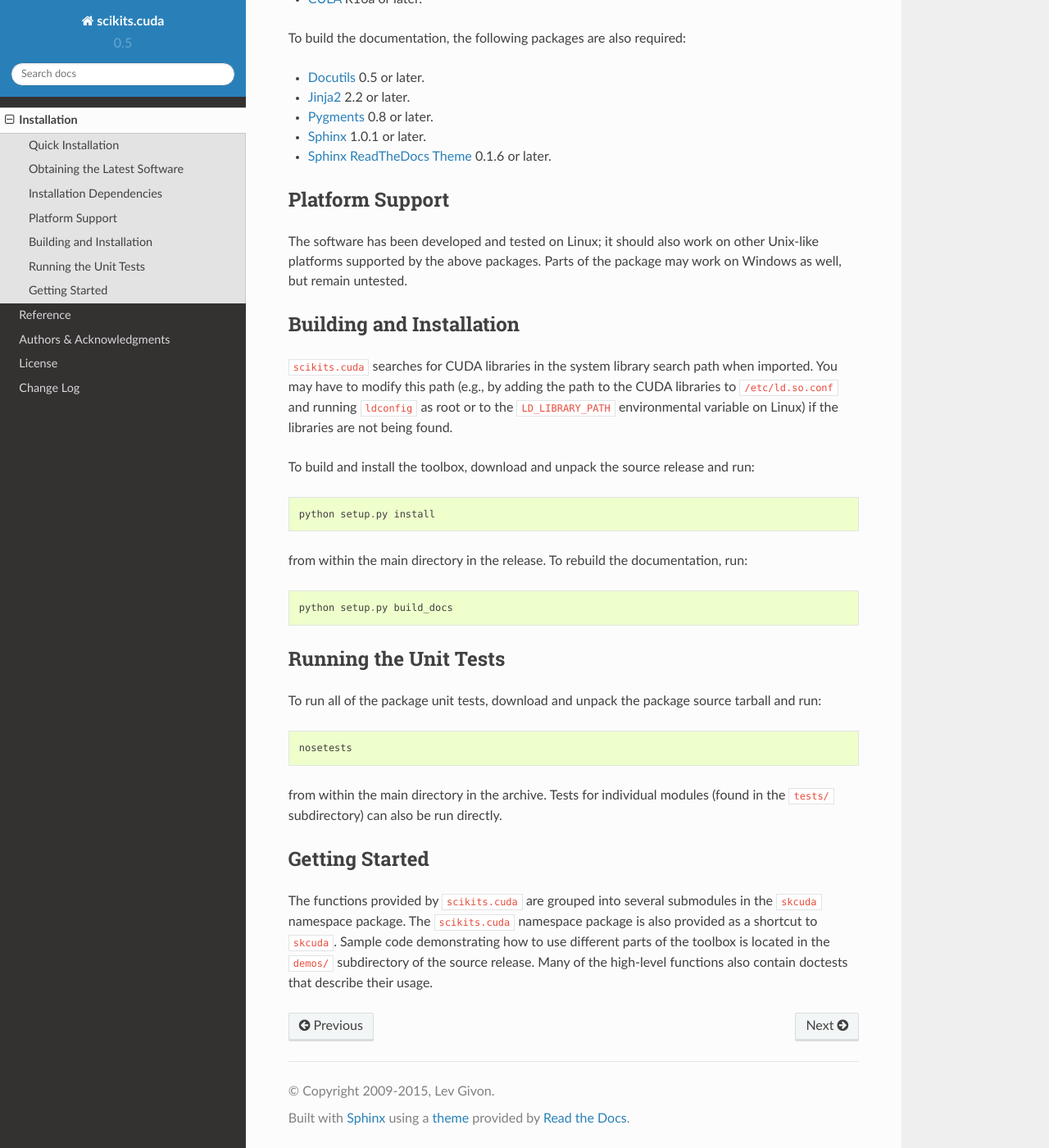
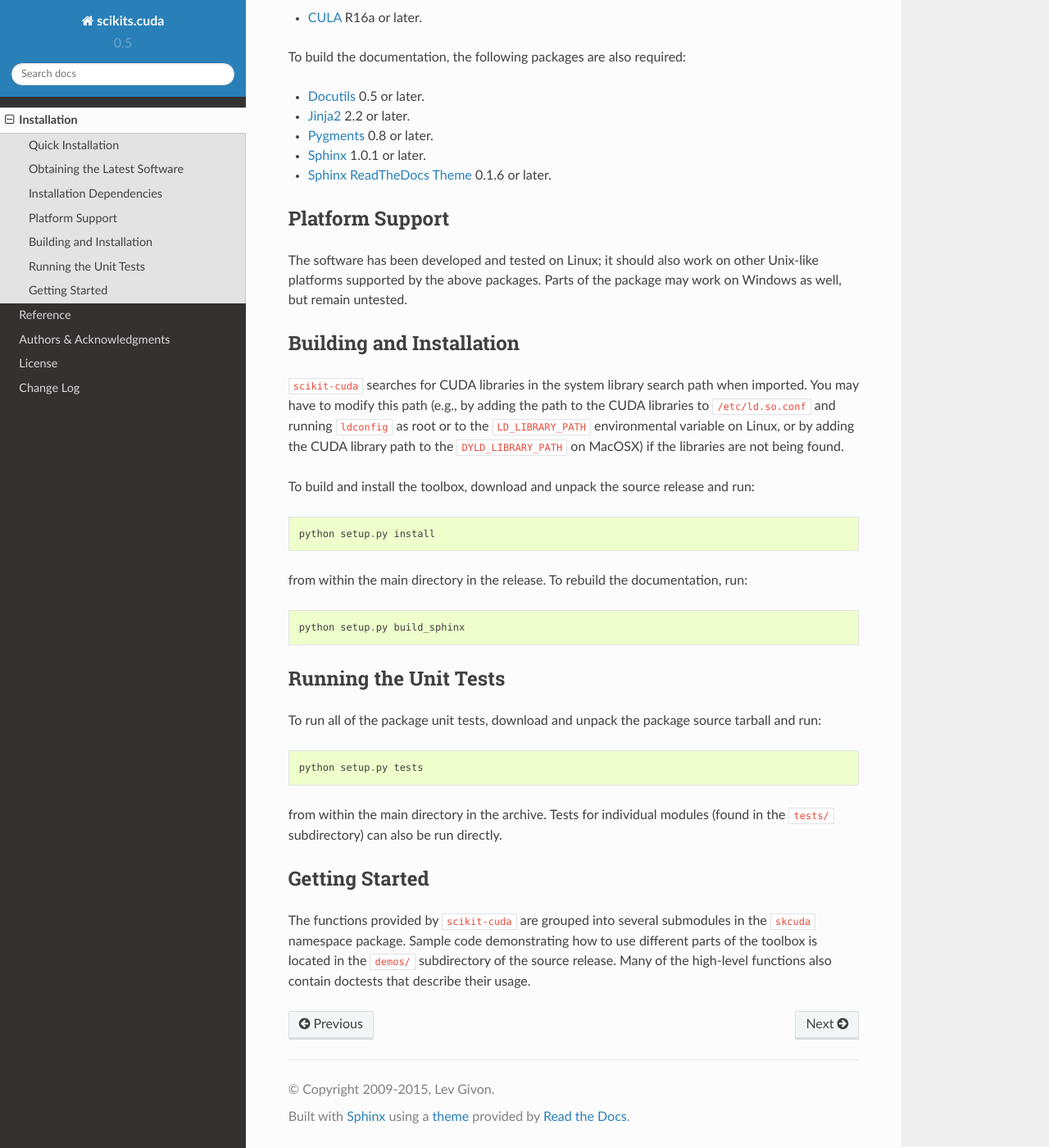
Before and after one commit to lebedov/scikit-cuda, a Sphinx documentation site: the page built from docs/source/install.rst, in a window 1280 px wide and 1400 px high, scrolled down 1085 px. Shown: the whole window at 82% size. Built offline with Sphinx 7.4.7 and the Read the Docs theme 2.0.0, drawn with Linux system fonts in a browser that asks for light colours; formulas are drawn with MathJax 3; some of the changed text lies outside the part shown.

Commit message:
Update pkg name/version, regenerate logo with new name, add Mako as an install dep, fix numpydoc-incompatible docstring sections, enable running nose tests via setup.py.

```diff
--- a/docs/source/changes.rst
+++ b/docs/source/changes.rst
@@ -3,8 +3,9 @@
 Change Log
 ==========
 
-Release 0.5.0 - (under development)
------------------------------------
+Release 0.5.0 - (July 14, 2015)
+-------------------------------
+* Rename package to scikit-cuda.
 * Reductions sum, mean, var, std, max, min, argmax, argmin accept keepdims option.
 * The same reductions now return a GPUArray instead of ndarray if axis=None.
 * Switch to PEP 440 version numbering.
--- a/docs/source/install.rst
+++ b/docs/source/install.rst
@@ -6,39 +6,39 @@
 Quick Installation
 ------------------
 If you have `pip <http://pypi.python.org/pypi/pip>`_ installed, you should be
-able to install the latest stable release of ``scikits.cuda`` by running the
+able to install the latest stable release of ``scikit-cuda`` by running the
 following::
 
-   pip install scikits.cuda
+   pip install scikit-cuda
 
 All dependencies should be automatically downloaded and installed if they are
 not already on your system.
 
 Obtaining the Latest Software
 -----------------------------
-The latest stable and development versions of ``scikits.cuda`` can be downloaded
+The latest stable and development versions of ``scikit-cuda`` can be downloaded
 from `GitHub <https://github.com/lebedov/scikit-cuda>`_
 
-Online documentation for ``scikits.cuda`` is available at
-`<https://scikit-cuda.readthedocs.org>`_
+Online documentation is available at `<https://scikit-cuda.readthedocs.org>`_
 
 Installation Dependencies
 -------------------------
-``scikits.cuda`` requires that the following software packages be
+``scikit-cuda`` requires that the following software packages be
 installed:
 
-* `Python <http://www.python.org>`_ 2.6 or later (some parts of the package may
-  not work with Python 3).
-* `setuptools <http://pythonhosted.org/setuptools>`_ 0.6c10 or later.
+* `Python <http://www.python.org>`_ 2.7 or 3.4.
+* `Setuptools <http://pythonhosted.org/setuptools>`_ 0.6c10 or later.
+* `Mako <http://www.makotemplates.org/>`_ 1.0.1 or later.
 * `NumPy <http://www.numpy.org>`_ 1.2.0 or later.
-* `PyCUDA <http://mathema.tician.de/software/pycuda>`_ 2013.1 or later (some
-  parts of ``scikits.cuda`` might not work properly with earlier versions).
-* `NIVIDIA CUDA Toolkit <http://www.nvidia.com/object/cuda_home_new.html>`_ 5.0 or later.
+* `PyCUDA <http://mathema.tician.de/software/pycuda>`_ 2014.1 or later (some
+  parts of ``scikit-cuda`` might not work properly with earlier versions).
+* `NVIDIA CUDA Toolkit <http://www.nvidia.com/object/cuda_home_new.html>`_ 5.0
+  or later.
 
 To run the unit tests, the following packages are also required:
 
 * `nose <http://code.google.com/p/python-nose/>`_ 0.11 or later.
-* `SciPy <http://www.scipy.org>`_ 0.9.0 or later.
+* `SciPy <http://www.scipy.org>`_ 0.14.0 or later.
 
 Some of the linear algebra functionality relies on the CULA Dense toolkit; the
 single precision release of the toolkit is free of charge, but requires
@@ -58,17 +58,18 @@
 
 Platform Support
 ----------------
-The software has been developed and tested on Linux; it should also
-work on other Unix-like platforms supported by the above packages. Parts of the
-package may work on Windows as well, but remain untested.
+The software has been developed and tested on Linux; it should also work on
+other Unix-like platforms supported by the above packages. Parts of the package
+may work on Windows as well, but remain untested.
 
 Building and Installation
 -------------------------
-``scikits.cuda`` searches for CUDA libraries in the system library
+``scikit-cuda`` searches for CUDA libraries in the system library
 search path when imported. You may have to modify this path (e.g., by adding the
 path to the CUDA libraries to ``/etc/ld.so.conf`` and running ``ldconfig`` as
 root or to the
-``LD_LIBRARY_PATH`` environmental variable on Linux) if the libraries are
+``LD_LIBRARY_PATH`` environmental variable on Linux, or by adding the CUDA
+library path to the ``DYLD_LIBRARY_PATH`` on MacOSX) if the libraries are
 not being found.
 
 To build and install the toolbox, download and unpack the source
@@ -79,14 +80,14 @@
 from within the main directory in the release. To rebuild the
 documentation, run::
 
-   python setup.py build_docs
+   python setup.py build_sphinx
 
 Running the Unit Tests
 ----------------------
 To run all of the package unit tests, download and unpack the package source
 tarball and run::
 
-   nosetests
+   python setup.py tests
 
 from within the main directory in the archive. Tests for individual
 modules (found in the ``tests/`` subdirectory) can also be run
@@ -94,9 +95,8 @@
 
 Getting Started
 ---------------
-The functions provided by ``scikits.cuda`` are grouped into several submodules
-in the ``skcuda`` namespace package. The ``scikits.cuda`` namespace package is
-also provided as a shortcut to ``skcuda``. Sample code demonstrating how to use
-different parts of the toolbox is
-located in the ``demos/`` subdirectory of the source release. Many of the
-high-level functions also contain doctests that describe their usage.
+The functions provided by ``scikit-cuda`` are grouped into several submodules in
+the ``skcuda`` namespace package. Sample code demonstrating how to use
+different parts of the toolbox is located in the ``demos/`` subdirectory of the
+source release. Many of the high-level functions also contain doctests that
+describe their usage.
--- a/skcuda/version.py
+++ b/skcuda/version.py
@@ -1,2 +1,2 @@
 import pkg_resources
-__version__ = pkg_resources.require('scikits.cuda')[0].version
+__version__ = pkg_resources.require('scikit-cuda')[0].version
```
Also changed, not shown: README.rst (+12 -14 lines), docs/source/index.rst (+9 -10 lines), setup.py (+18 -10 lines), skcuda/__init__.py (+6 -3 lines), docs/source/_static/logo.png, 4 other files.
